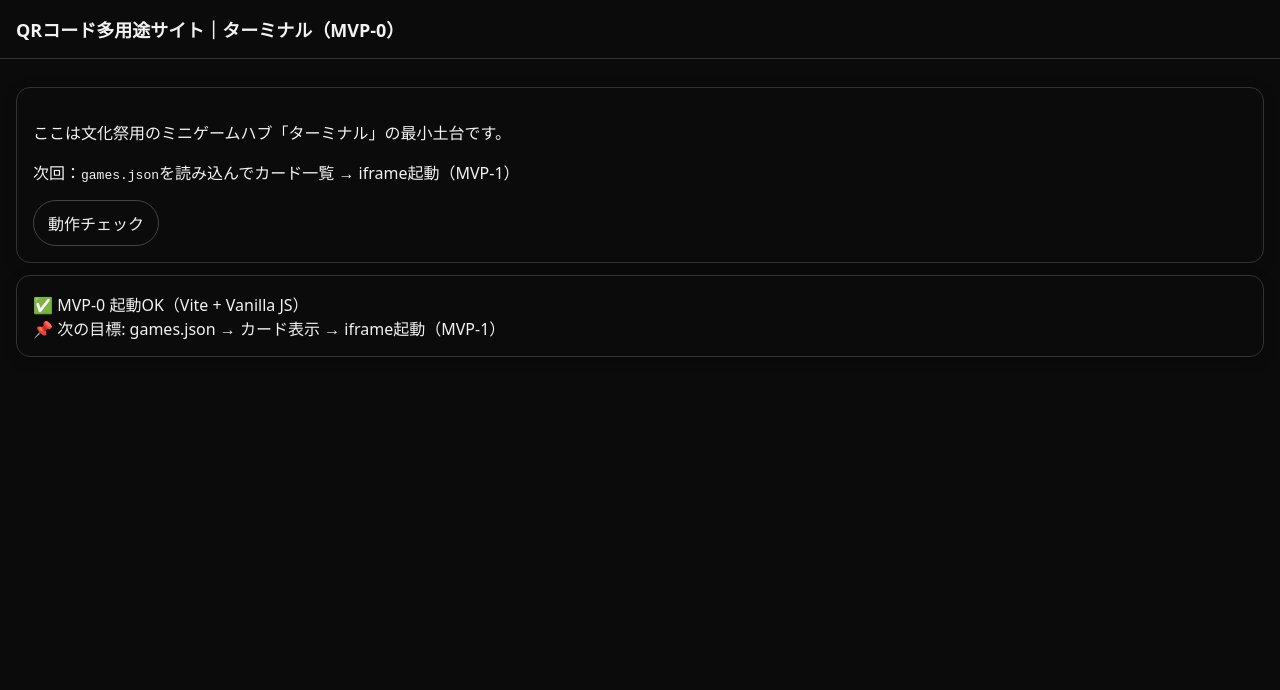
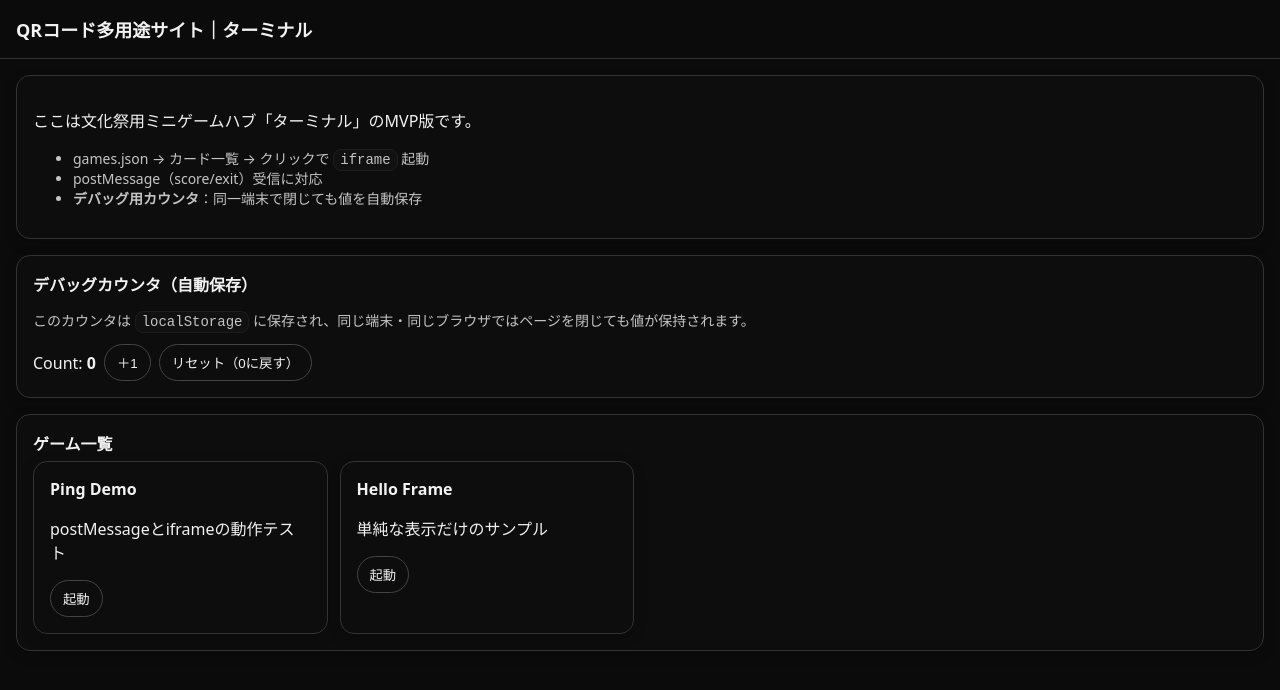
Before and after one commit to Hatsu55/feshp, a website built with Vite: page index.html in a window 1280 px wide. Built offline with nearby package versions, Linux system fonts and the light colour scheme.

Commit message:
feat: 自動保存カウンタを追加

```diff
--- a/index.html
+++ b/index.html
@@ -4,32 +4,70 @@
     <meta charset="UTF-8" />
     <meta name="viewport"
           content="width=device-width, initial-scale=1, viewport-fit=cover">
-    <title>QRターミナル（MVP-0）</title>
+    <title>QRコード多用途サイト｜ターミナル（MVP-1）</title>
     <style>
-      /* 簡易ダーク基調（後でTailwind等に差し替え可） */
       :root { color-scheme: light dark; }
-      body { margin: 0; font-family: system-ui, sans-serif; background:#0b0b0b; color:#f2f2f2; }
+      body { margin: 0; font-family: system-ui, -apple-system, Segoe UI, Roboto, sans-serif; background:#0b0b0b; color:#f2f2f2; }
       header { padding: 16px; font-weight: 700; font-size: 18px; border-bottom: 1px solid #333; }
-      main { padding: 16px; }
+      main { padding: 16px; display: grid; gap: 16px; }
       .card {
-        border: 1px solid #333; border-radius: 14px; padding: 16px; margin: 12px 0;
-        box-shadow: 0 4px 14px rgba(0,0,0,.2);
+        border: 1px solid #333; border-radius: 14px; padding: 16px;
+        box-shadow: 0 4px 14px rgba(0,0,0,.2); background: #0d0d0d;
       }
-      a.button {
-        display:inline-block; padding:10px 14px; border-radius:999px; border:1px solid #444; text-decoration:none; color:inherit;
-      }
+      .grid { display:grid; gap:12px; grid-template-columns: repeat(auto-fill,minmax(240px,1fr)); }
+      .card h3{ margin:0 0 6px; font-size:16px }
+      .button{ display:inline-block; padding:8px 12px; border-radius:999px; border:1px solid #444; background:transparent; color:inherit; cursor:pointer; }
+      .row { display:flex; gap:8px; align-items:center; flex-wrap:wrap; }
+      .muted { opacity:.8; font-size:14px }
+      .player { position:fixed; inset:0; background:#000; display:flex; flex-direction:column; }
+      .player.hidden{ display:none; }
+      .player-bar{ display:flex; align-items:center; gap:12px; padding:10px; border-bottom:1px solid #222; }
+      #gameFrame{ flex:1; width:100%; border:0; }
+      code { background:#121212; border:1px solid #222; padding:2px 6px; border-radius:8px; }
     </style>
   </head>
   <body>
-    <header>QRコード多用途サイト｜ターミナル（MVP-0）</header>
+    <header>QRコード多用途サイト｜ターミナル</header>
+
     <main>
+      <!-- 概要 -->
       <div class="card">
-        <p>ここは文化祭用のミニゲームハブ「ターミナル」の最小土台です。</p>
-        <p>次回：<code>games.json</code>を読み込んでカード一覧 → iframe起動（MVP-1）</p>
-        <a class="button" href="#" id="ping">動作チェック</a>
+        <p>ここは文化祭用ミニゲームハブ「ターミナル」のMVP版です。</p>
+        <ul class="muted">
+          <li>games.json → カード一覧 → クリックで <code>iframe</code> 起動</li>
+          <li>postMessage（score/exit）受信に対応</li>
+          <li><b>デバッグ用カウンタ</b>：同一端末で閉じても値を自動保存</li>
+        </ul>
       </div>
-      <div id="log" class="card" style="white-space:pre-wrap"></div>
+
+      <!-- デバッグ：自動保存カウンタ -->
+      <section class="card" id="debugCounterCard">
+        <h3>デバッグカウンタ（自動保存）</h3>
+        <p class="muted">このカウンタは <code>localStorage</code> に保存され、同じ端末・同じブラウザではページを閉じても値が保持されます。</p>
+        <div class="row">
+          <span>Count: <b id="counterValue">0</b></span>
+          <button id="incBtn" class="button">＋1</button>
+          <button id="resetBtn" class="button" title="開発時のみ利用想定">リセット（0に戻す）</button>
+        </div>
+      </section>
+
+      <!-- ゲーム一覧 -->
+      <section class="card">
+        <h3>ゲーム一覧</h3>
+        <div id="game-list" class="grid"></div>
+      </section>
+
+      <!-- プレイヤー(iframe) -->
+      <div id="player" class="player hidden" aria-hidden="true">
+        <div class="player-bar">
+          <button id="closeBtn" class="button">閉じる</button>
+          <span id="playerInfo"></span>
+        </div>
+        <iframe id="gameFrame" title="game" allow="autoplay" referrerpolicy="no-referrer"></iframe>
+      </div>
     </main>
-    <script type="module" src="/src/main.js"></script>
+
+    <!-- 相対パスにすること（Pages対応） -->
+    <script type="module" src="./src/main.js"></script>
   </body>
 </html>
--- a/src/games.js
+++ /dev/null
@@ -1,6 +0,0 @@
-{
-  "games": [
-    // MVP-1以降で追記:
-    // { "id": "sample-1", "title": "サンプルゲーム", "path": "/games/sample/index.html" }
-  ]
-}
--- /dev/null
+++ b/src/games.json
@@ -0,0 +1,16 @@
+{
+  "games": [
+    {
+      "id": "ping",
+      "title": "Ping Demo",
+      "desc": "postMessageとiframeの動作テスト",
+      "path": "games/ping/index.html"
+    },
+    {
+      "id": "hello",
+      "title": "Hello Frame",
+      "desc": "単純な表示だけのサンプル",
+      "path": "games/hello/index.html"
+    }
+  ]
+}
--- a/src/main.js
+++ b/src/main.js
@@ -1,12 +1,151 @@
-const log = document.getElementById('log');
-const ping = document.getElementById('ping');
+// ====== 共通 ======
+const base = import.meta.env.BASE_URL || './';  // GitHub Pages のサブパス対応
 
-function println(t){ log.textContent += `${t}\n`; }
+// ====== DOM 参照 ======
+const listEl  = document.getElementById('game-list');
+const player  = document.getElementById('player');
+const frame   = document.getElementById('gameFrame');
+const closeBtn= document.getElementById('closeBtn');
+const info    = document.getElementById('playerInfo');
 
-println('✅ MVP-0 起動OK（Vite + Vanilla JS）');
-println('📌 次の目標: games.json → カード表示 → iframe起動（MVP-1）');
+// デバッグカウンタUI
+const counterValueEl = document.getElementById('counterValue');
+const incBtn         = document.getElementById('incBtn');
+const resetBtn       = document.getElementById('resetBtn');
 
-ping?.addEventListener('click', (e)=>{
-  e.preventDefault();
-  println('🟢 ボタン動作チェックOK');
+// ====== ストレージ鍵（将来拡張しやすい命名） ======
+const STORAGE = {
+  COUNTER: 'fes:counter:v1',
+  // 例：STAMPS: 'fes:stamps:v1'
+};
+
+// ====== 初期化 ======
+init().catch(err => {
+  console.error(err);
+  if (listEl) listEl.innerHTML = `<div class="card">読み込みエラー: ${escapeHtml(String(err))}</div>`;
 });
+
+async function init(){
+  // 1) デバッグカウンタの初期表示／イベント
+  setupCounter();
+
+  // 2) ゲーム一覧の生成
+  await loadAndRenderGames();
+
+  // 3) postMessage受信（score/exit）
+  setupMessageListener();
+}
+
+// ====== デバッグ：自動保存カウンタ ======
+function setupCounter(){
+  // 現在値のロード（未保存なら0）
+  const current = loadCounter();
+  renderCounter(current);
+
+  // ＋1
+  incBtn?.addEventListener('click', () => {
+    const next = clamp(loadCounter() + 1, 0, 99999);
+    saveCounter(next);
+    renderCounter(next);
+  });
+
+  // リセット（開発時用）
+  resetBtn?.addEventListener('click', () => {
+    saveCounter(0);
+    renderCounter(0);
+  });
+}
+
+function loadCounter(){
+  try{
+    const raw = localStorage.getItem(STORAGE.COUNTER);
+    if (raw == null) return 0;
+    const n = parseInt(raw, 10);
+    return Number.isFinite(n) ? n : 0;
+  }catch(e){
+    // localStorage が使えない環境でも落ちないように
+    console.warn('localStorage load failed', e);
+    return 0;
+  }
+}
+
+function saveCounter(n){
+  try{
+    localStorage.setItem(STORAGE.COUNTER, String(n));
+  }catch(e){
+    console.warn('localStorage save failed', e);
+  }
+}
+
+function renderCounter(n){
+  if (counterValueEl) counterValueEl.textContent = String(n);
+}
+
+function clamp(v, min, max){ return Math.min(max, Math.max(min, v)); }
+
+// ====== ゲーム一覧（games.json → カード生成） ======
+async function loadAndRenderGames(){
+  const url = `${base}src/games.json?ts=${Date.now()}`;
+  const res = await fetch(url);
+  if(!res.ok) throw new Error(`games.jsonを取得できません (${res.status})`);
+  const data = await res.json();
+  renderCards(data.games || []);
+}
+
+function renderCards(games){
+  if(!listEl) return;
+
+  if(!games.length){
+    listEl.innerHTML = `<div class="card">まだゲームが登録されていません。</div>`;
+    return;
+  }
+
+  listEl.innerHTML = '';
+  for(const g of games){
+    const card = document.createElement('article');
+    card.className = 'card';
+    card.innerHTML = `
+      <h3>${escapeHtml(g.title)}</h3>
+      <p>${escapeHtml(g.desc || '')}</p>
+      <button class="button" data-id="${escapeHtml(g.id)}">起動</button>
+    `;
+    card.querySelector('button')?.addEventListener('click', ()=> openGame(g));
+    listEl.appendChild(card);
+  }
+}
+
+function openGame(game){
+  const src = base + String(game.path || '').replace(/^\//,'');
+  if (frame) frame.src = src;
+  if (info)  info.textContent = `Playing: ${game.title}`;
+  if (player){
+    player.classList.remove('hidden');
+    player.setAttribute('aria-hidden','false');
+  }
+}
+
+closeBtn?.addEventListener('click', ()=> {
+  if (frame) frame.src = 'about:blank';
+  if (player){
+    player.classList.add('hidden');
+    player.setAttribute('aria-hidden','true');
+  }
+  if (info) info.textContent = '';
+});
+
+// ====== postMessage 受信 ======
+function setupMessageListener(){
+  window.addEventListener('message', (ev)=>{
+    const msg = ev.data || {};
+    if(msg?.type === 'score'){
+      if (info) info.textContent = `Score: ${msg.value}`;
+    }else if(msg?.type === 'exit'){
+      closeBtn?.click();
+    }
+  });
+}
+
+// ====== utils ======
+function escapeHtml(s){
+  return String(s).replace(/[&<>"']/g, m => ({'&':'&amp;','<':'&lt;','>':'&gt;','"':'&quot;',"'":'&#39;'}[m]));
+}
```
